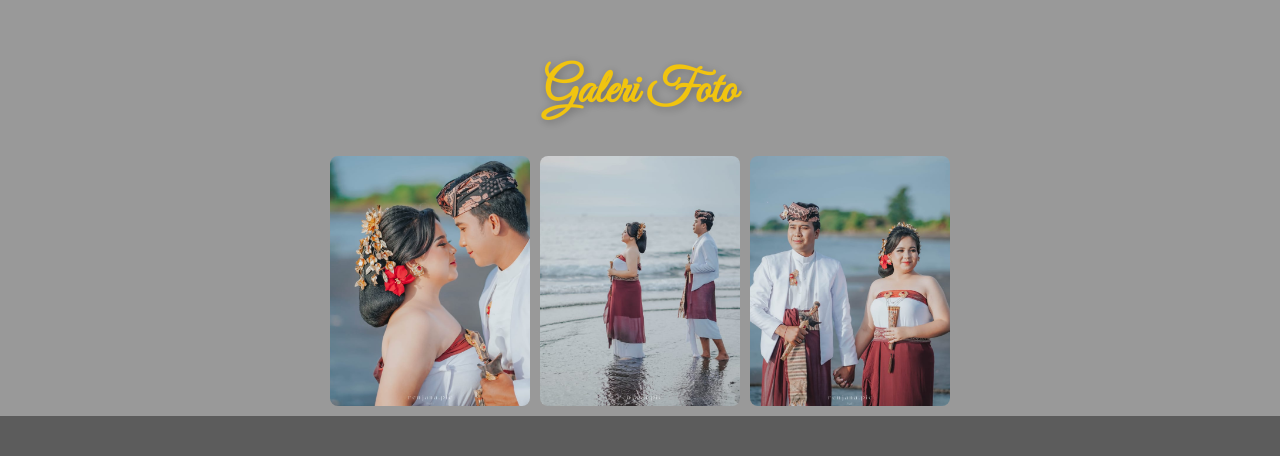
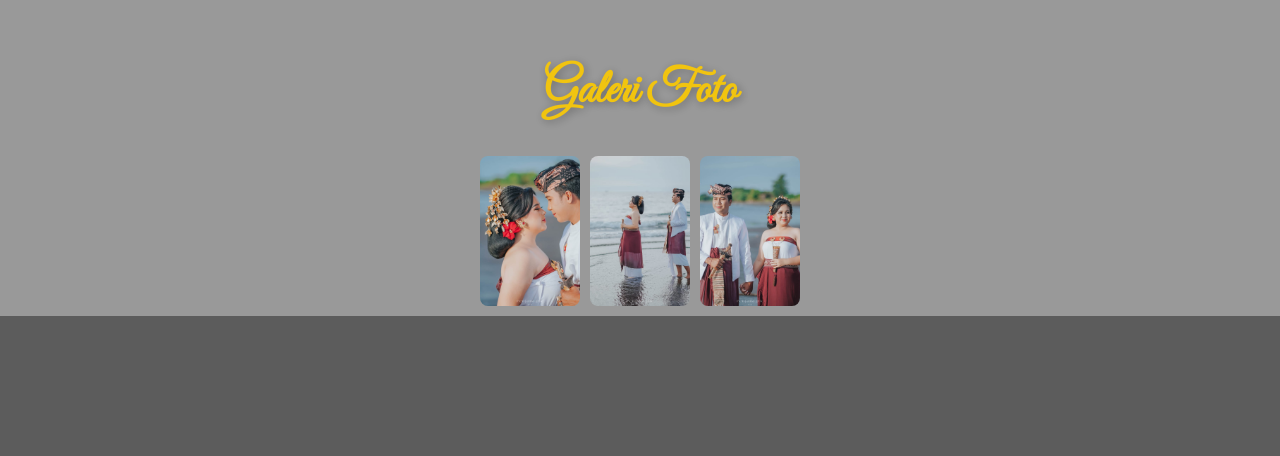
Before and after one commit to Ekasukma/undangan, a plain HTML site: page index.html in a window 1280 px wide. Shown: the part 3205-3661 px from the top of the page. Drawn offline with Linux system fonts and the light colour scheme.

Commit message:
style.css

```diff
--- a/style.css
+++ b/style.css
@@ -59,8 +59,8 @@
     }
 
     .photo-gallery img {
-        width: 200px;
-        height: 250px;
+        width: 100px;
+        height: 150px;
         object-fit: cover;
         border-radius: 8px;
         transition: transform 0.3s ease-in-out;
```
